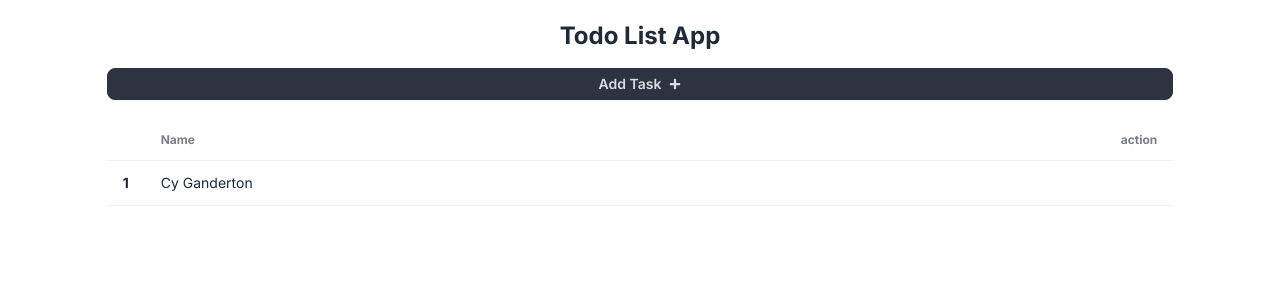
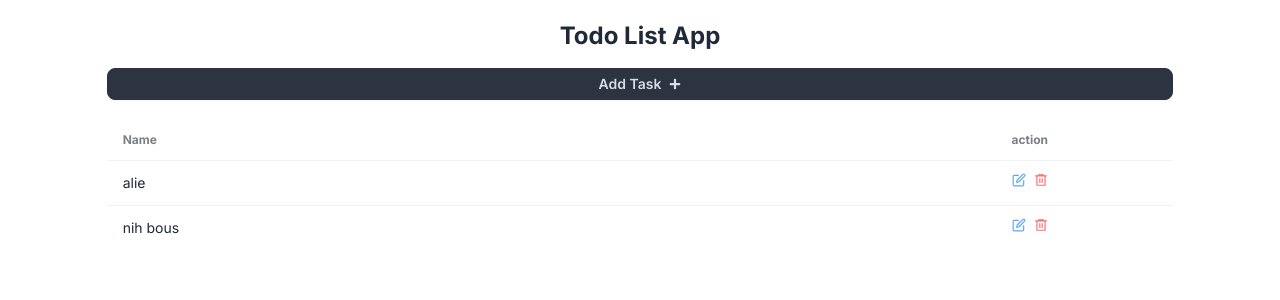
Before and after one commit to Zaisiapa17/crud-with-next-js, a Next.js app: page / in a window 1280 px wide. Shown: the top 300 px of the page. Built offline with nearby package versions, Linux system fonts and the light colour scheme; data requests are answered from the project's data file.

Commit message:
read data Api

```diff
--- /dev/null
+++ b/api.ts
@@ -0,0 +1,10 @@
+import { ITask } from "./types/tasks";
+
+
+const baseUrl = 'http://localhost:3000';
+
+export const getAllTodos = async (): Promise<ITask[]> => {
+    const res = await fetch(`${baseUrl}/biodata`, { cache: 'no-store' });
+    const todos = await res.json();
+    return todos;
+  }
--- /dev/null
+++ b/app/components/Biodata.tsx
@@ -0,0 +1,34 @@
+import { ITask } from '@/types/tasks';
+import { FiEdit } from "react-icons/fi";
+import { RiDeleteBin6Line } from "react-icons/ri";
+
+interface TaskProps {
+    biodatas: ITask;
+}
+
+
+
+const Biodata: React.FC<TaskProps> = ({ biodatas }) => {
+
+    return (
+        <tr key={biodatas.id}>
+            <td>{biodatas.name}</td>
+            <th className='flex gap-2'>
+                <div className="tooltip" data-tip="edit">
+                    <FiEdit
+                        cursor='pointer'
+                        className='text-blue-400'
+                    />
+                </div>
+                <div className="tooltip" data-tip="delete">
+                    <RiDeleteBin6Line
+                        cursor='pointer'
+                        className='text-red-400'
+                    />
+                </div>
+            </th>
+        </tr>
+    )
+}
+
+export default Biodata
--- a/app/components/TodoList.tsx
+++ b/app/components/TodoList.tsx
@@ -1,24 +1,28 @@
 import React from "react";
+import Biodata from "./Biodata";
+import { ITask } from "@/types/tasks";
 
-const TodoList = () => {
+
+interface TodoListProps {
+    biodatas: ITask[];
+}
+
+
+const TodoList: React.FC<TodoListProps> = ({ biodatas }) => {
     return (
         <div className="overflow-x-auto">
             <table className="table">
                 {/* head */}
                 <thead>
                     <tr>
-                        <th className="w-1"></th>
-                        <th className="w-full">Name</th>
+                        <th className="w-5/6">Name</th>
                         <th>action</th>
                     </tr>
                 </thead>
                 <tbody>
-                    {/* row 1 */}
-                    <tr>
-                        <th>1</th>
-                        <td>Cy Ganderton</td>
-                    </tr>
-
+                    {biodatas.map((biodata) => (
+                        <Biodata key={biodata.id} biodatas={biodata} />
+                    ))}
                 </tbody>
             </table>
         </div>
--- a/app/page.tsx
+++ b/app/page.tsx
@@ -1,14 +1,16 @@
+import { getAllTodos } from "@/api";
 import AddTask from "./components/AddTask";
 import TodoList from "./components/TodoList";
 
-export default function Home() {
+export default async function Home() {
+    const biodata = await getAllTodos();
     return (
         <main className="w-10/12 mx-auto mt-4">
             <div className='text-center my-5 flex flex-col gap-4'>
                 <h1 className='text-2xl font-bold'>Todo List App</h1>
                 <AddTask />
             </div>
-            <TodoList />
+            <TodoList biodatas={biodata} />
         </main>
     );
 }
--- a/db.json
+++ b/db.json
@@ -2,11 +2,11 @@
     "biodata": [
         {
             "id": "1",
-            "name": "a title"
+            "name": "alie"
         },
         {
             "id": "2",
-            "name": "another title"
+            "name": "nih bous"
         }
     ]
 }
--- /dev/null
+++ b/types/tasks.ts
@@ -0,0 +1,4 @@
+export interface ITask {
+    id: string,
+    name: string
+}
```
Also changed, not shown: data/todos.json (deleted, +0 -12 lines).
